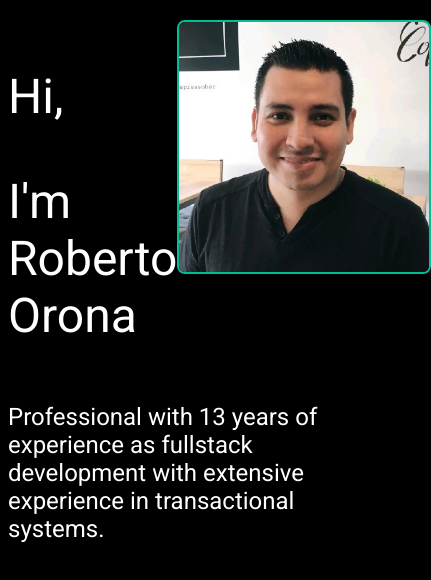
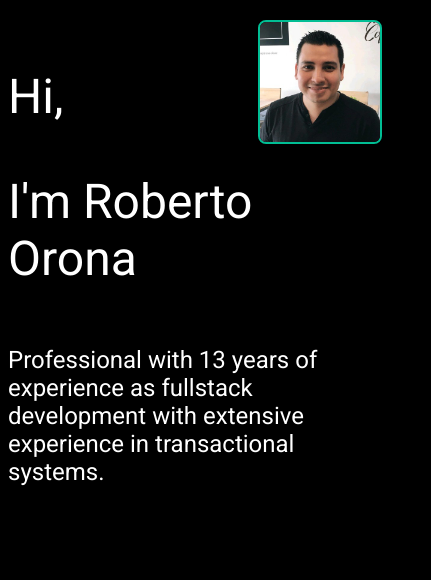
Before and after one commit to RobertoOrona90/PersonalPosts, a website: page src/roberto.html in a window 390 px wide. Shown: the whole page, 431 px wide, since content can reach past the window. Drawn offline with Linux system fonts and the light colour scheme.

Commit message:
responsive

```diff
--- a/src/roberto.html
+++ b/src/roberto.html
@@ -27,8 +27,21 @@
             justify-content: space-evenly
         }
 
+        /* For devices: */
+        @media only screen and (max-width: 600px) {
+            img {
+                width: 120px;
+            }
+        }
+
+        /* For desktop: */
+        @media only screen and (min-width: 768px) {
+            img {
+                width: 250px;
+            }
+        }
+
         img {
-            width: 250px;
             border: 2px solid rgb(1, 190, 148);
             border-radius: 8px;
         }
```
